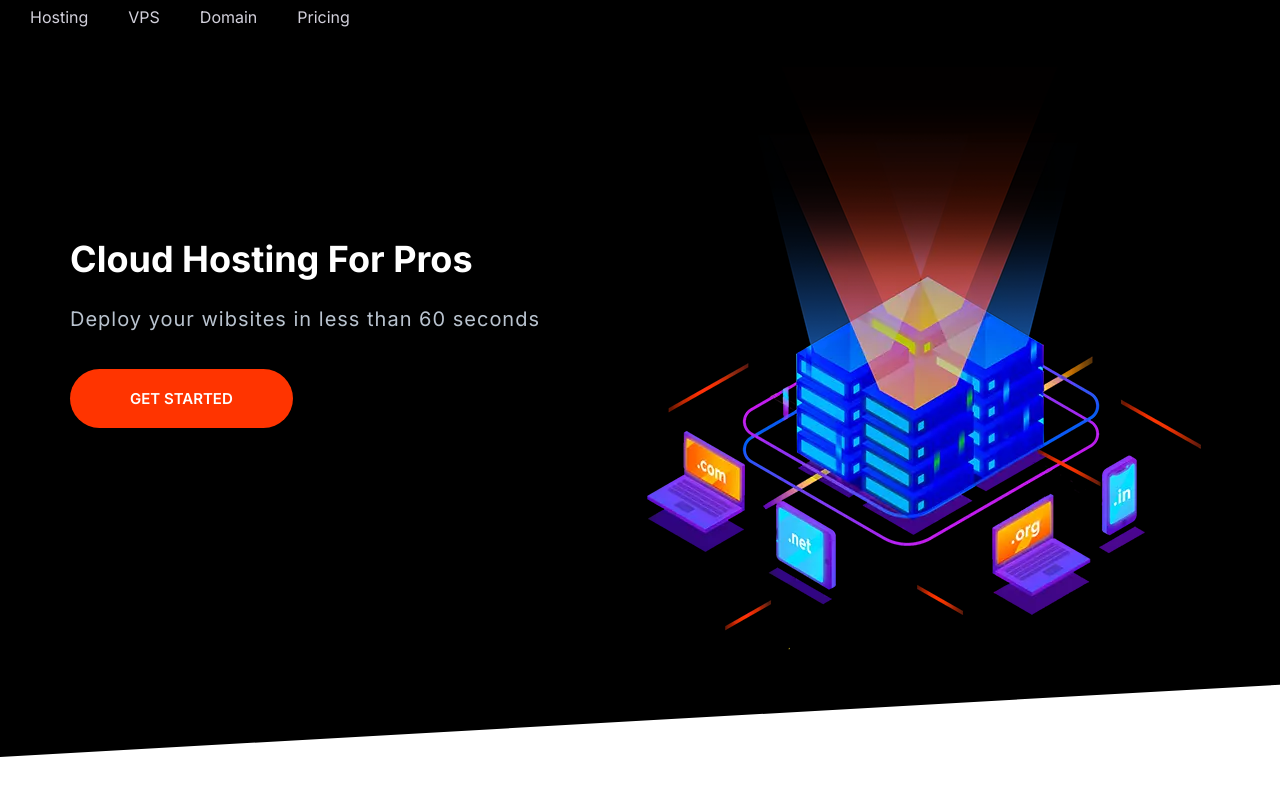
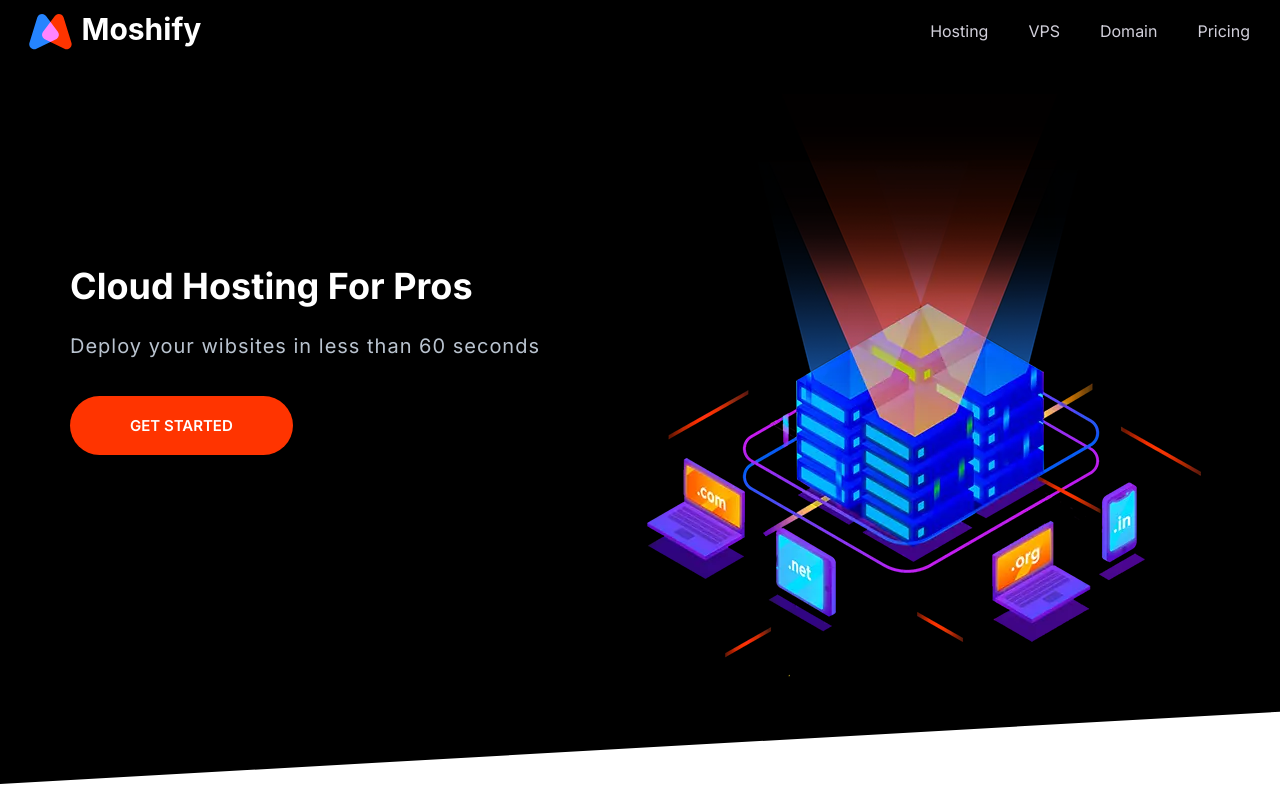
Before and after one commit to mody100000/Moshify, a website built with Parcel: page index.html in a window 1280 px wide. Shown: the top 800 px of the page. Built offline with nearby package versions, Linux system fonts and the light colour scheme.

Commit message:
Update index.html

```diff
--- a/index.html
+++ b/index.html
@@ -22,7 +22,7 @@
   <body>
     <header>
       <nav class="nav collapsible">
-
+        <a class="nav__brand" href="/"><img src="images/logo.svg" alt="" /></a>
         <svg class="icon icon--white nav__toggler">
           <use href="images/sprite.svg#menu"></use>
         </svg>
@@ -467,7 +467,7 @@
           </div>
         </section>
         <div class="footer__brand">
-
+          <img src="images/logo.svg" alt="logo" />
           <p class="footer__copyright">Copyright 2020 Mosh Hamedani</p>
         </div>
       </div>
```
